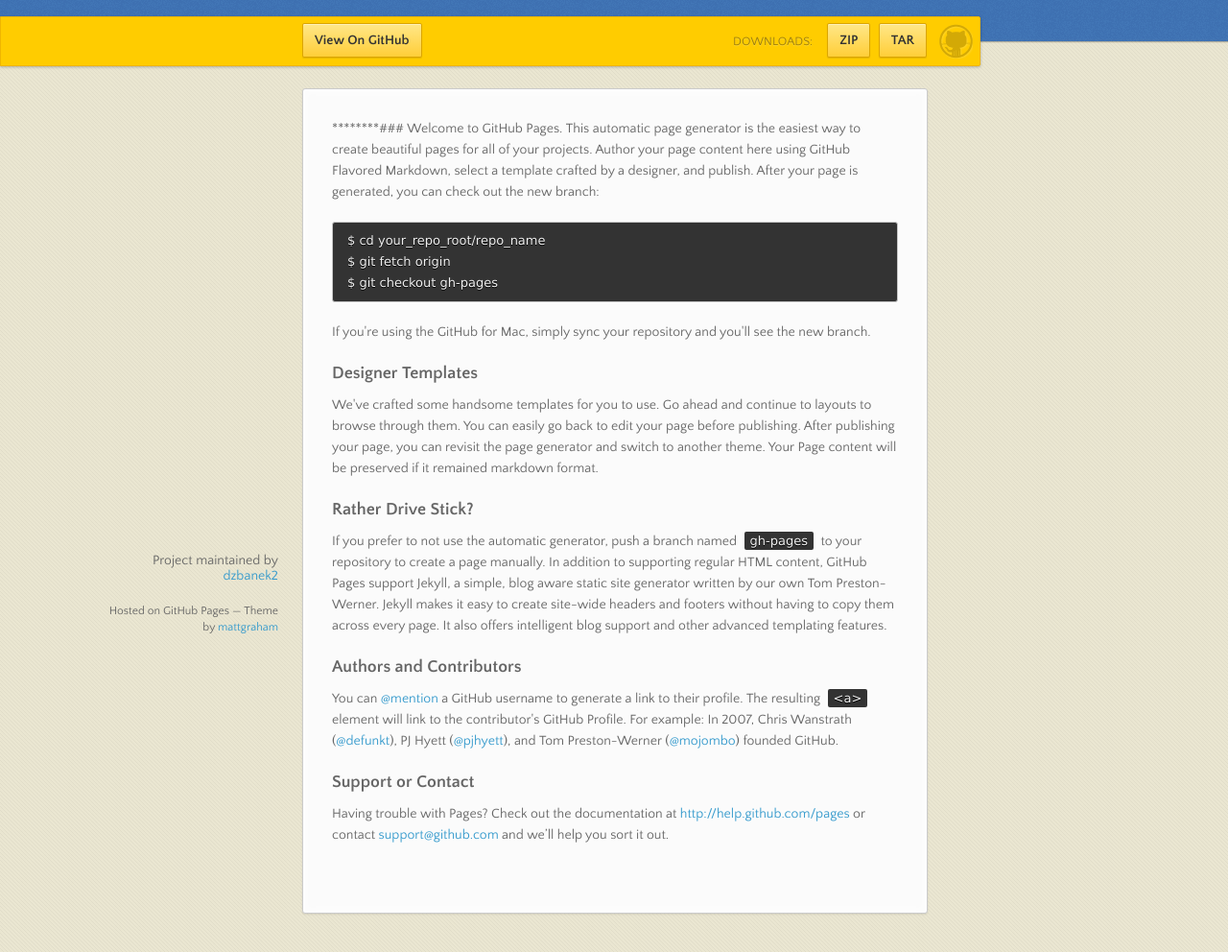
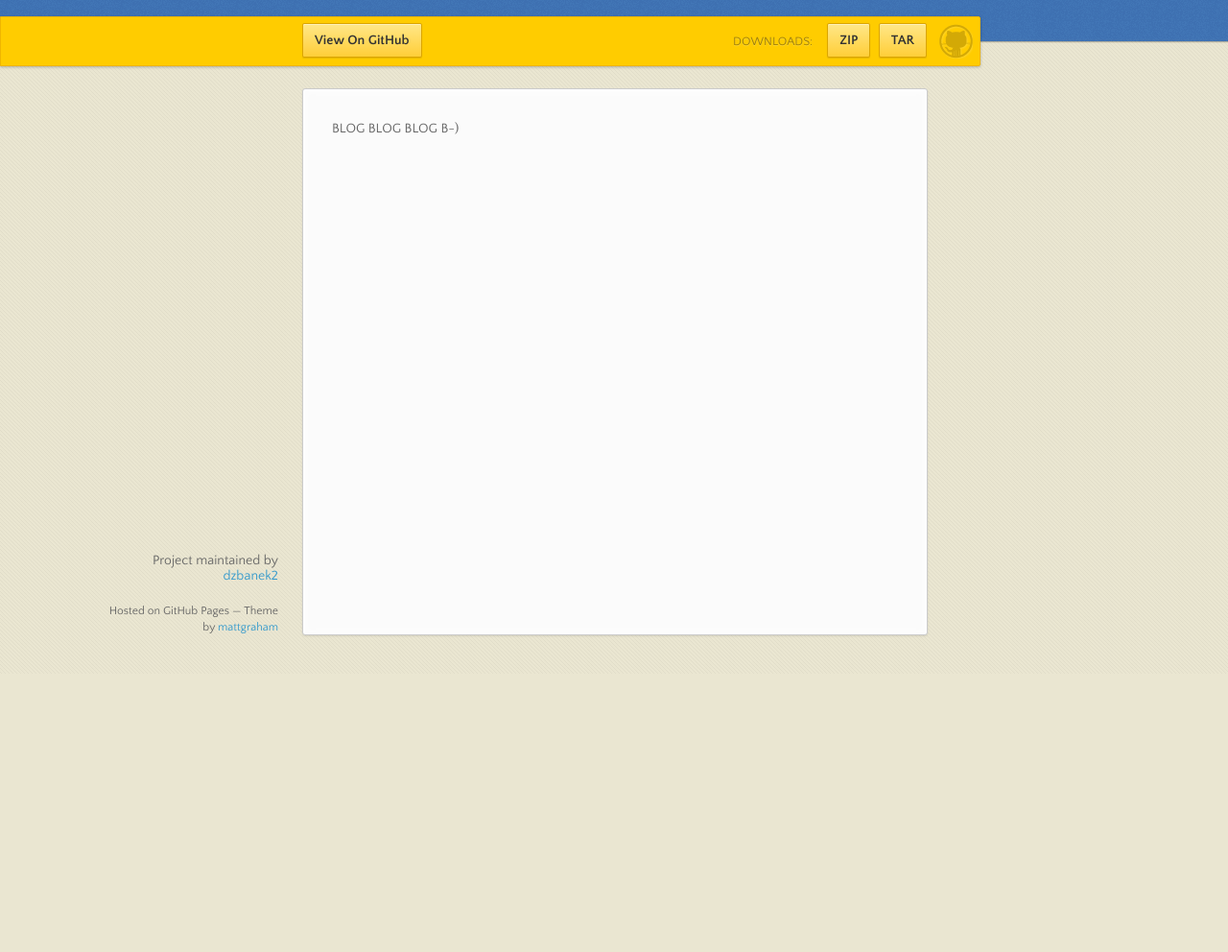
Before and after one commit to dzbanek2/blog, a plain HTML site: page index.html in a window 1280 px wide. Shown: the part 98-1090 px from the top of the page at 96% size. After the commit the page ends 800 px from the top, so only its background shows below. Drawn offline with nearby package versions, Linux system fonts and the light colour scheme.

```diff
--- a/index.html
+++ b/index.html
@@ -18,7 +18,7 @@
 
       <header>
         <h1>Blog</h1>
-        <p></p>
+        <p>blog blog</p>
       </header>
 
       <div id="banner">
@@ -39,35 +39,7 @@
         <ul></ul>
       </nav>
       <section>
-        <p>********### Welcome to GitHub Pages.
-This automatic page generator is the easiest way to create beautiful pages for all of your projects. Author your page content here using GitHub Flavored Markdown, select a template crafted by a designer, and publish. After your page is generated, you can check out the new branch:</p>
-
-<pre><code>$ cd your_repo_root/repo_name
-$ git fetch origin
-$ git checkout gh-pages
-</code></pre>
-
-<p>If you're using the GitHub for Mac, simply sync your repository and you'll see the new branch.</p>
-
-<h3>
-<a name="designer-templates" class="anchor" href="#designer-templates"><span class="octicon octicon-link"></span></a>Designer Templates</h3>
-
-<p>We've crafted some handsome templates for you to use. Go ahead and continue to layouts to browse through them. You can easily go back to edit your page before publishing. After publishing your page, you can revisit the page generator and switch to another theme. Your Page content will be preserved if it remained markdown format.</p>
-
-<h3>
-<a name="rather-drive-stick" class="anchor" href="#rather-drive-stick"><span class="octicon octicon-link"></span></a>Rather Drive Stick?</h3>
-
-<p>If you prefer to not use the automatic generator, push a branch named <code>gh-pages</code> to your repository to create a page manually. In addition to supporting regular HTML content, GitHub Pages support Jekyll, a simple, blog aware static site generator written by our own Tom Preston-Werner. Jekyll makes it easy to create site-wide headers and footers without having to copy them across every page. It also offers intelligent blog support and other advanced templating features.</p>
-
-<h3>
-<a name="authors-and-contributors" class="anchor" href="#authors-and-contributors"><span class="octicon octicon-link"></span></a>Authors and Contributors</h3>
-
-<p>You can <a href="https://github.com/blog/821" class="user-mention">@mention</a> a GitHub username to generate a link to their profile. The resulting <code>&lt;a&gt;</code> element will link to the contributor's GitHub Profile. For example: In 2007, Chris Wanstrath (<a href="https://github.com/defunkt" class="user-mention">@defunkt</a>), PJ Hyett (<a href="https://github.com/pjhyett" class="user-mention">@pjhyett</a>), and Tom Preston-Werner (<a href="https://github.com/mojombo" class="user-mention">@mojombo</a>) founded GitHub.</p>
-
-<h3>
-<a name="support-or-contact" class="anchor" href="#support-or-contact"><span class="octicon octicon-link"></span></a>Support or Contact</h3>
-
-<p>Having trouble with Pages? Check out the documentation at <a href="http://help.github.com/pages">http://help.github.com/pages</a> or contact <a href="mailto:support@github.com">support@github.com</a> and we’ll help you sort it out.</p>
+        <p>BLOG BLOG BLOG B-)</p>
       </section>
       <footer>
         <p>Project maintained by <a href="https://github.com/dzbanek2">dzbanek2</a></p>
```
Also changed, not shown: params.json (+1 -1 lines).
